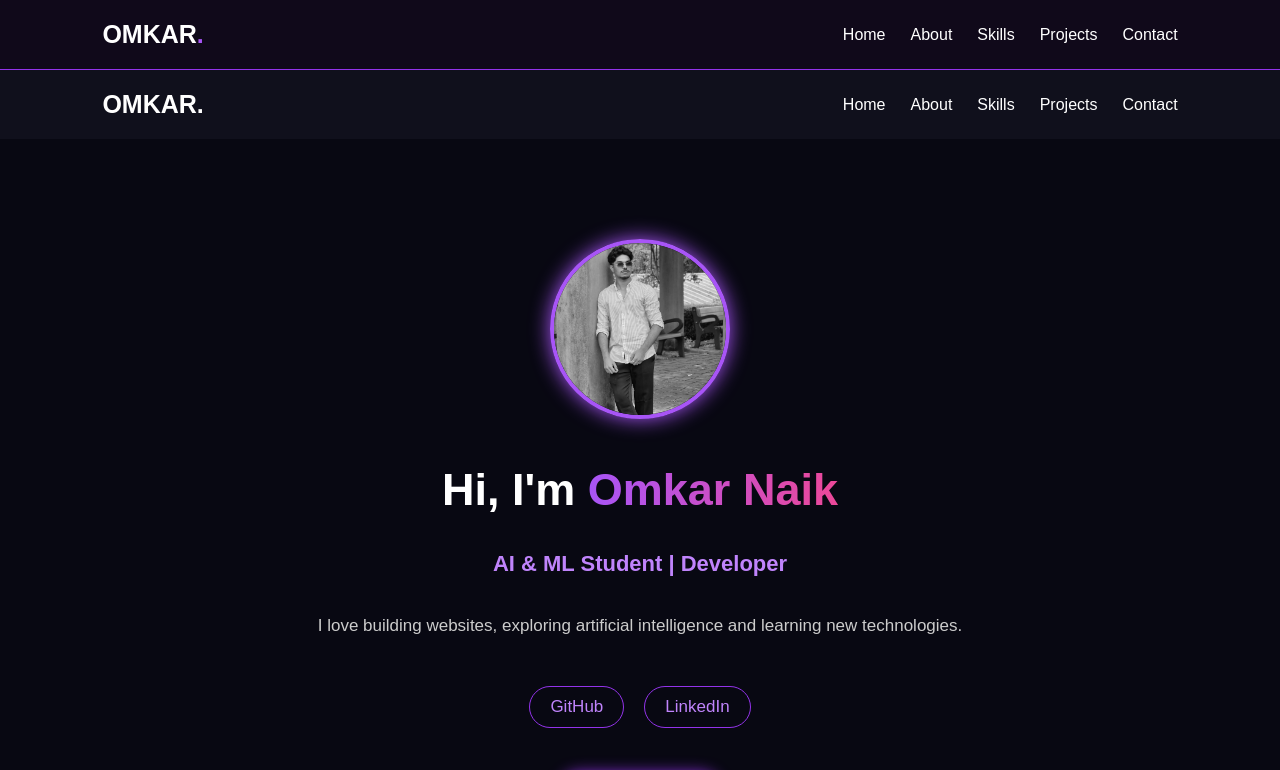
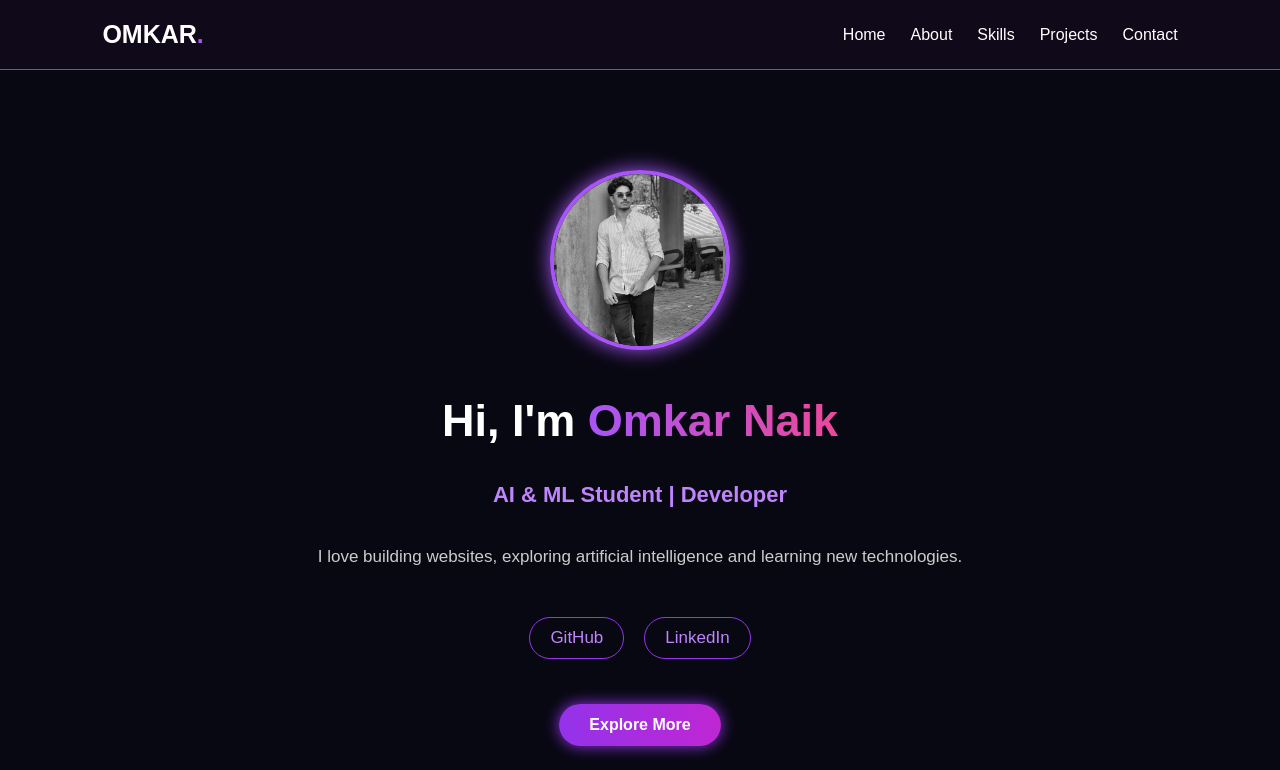
Before and after one commit to onaik3860-crypto/omkar-portfolio, a plain HTML site: page index.html in a window 1280 px wide. Shown: the top 770 px of the page. Drawn offline with Linux system fonts and the light colour scheme.

Commit message:
Update index.html

```diff
--- a/index.html
+++ b/index.html
@@ -26,20 +26,7 @@
 
 </nav>
 
-    <!-- Navigation -->
-    <header>
-        <nav>
-            <h2 class="logo">OMKAR.</h2>
 
-            <ul>
-                <li><a href="#home">Home</a></li>
-                <li><a href="#about">About</a></li>
-                <li><a href="#skills">Skills</a></li>
-                <li><a href="#projects">Projects</a></li>
-                <li><a href="#contact">Contact</a></li>
-            </ul>
-        </nav>
-    </header>
 
     <!-- Home Section -->
 
```
